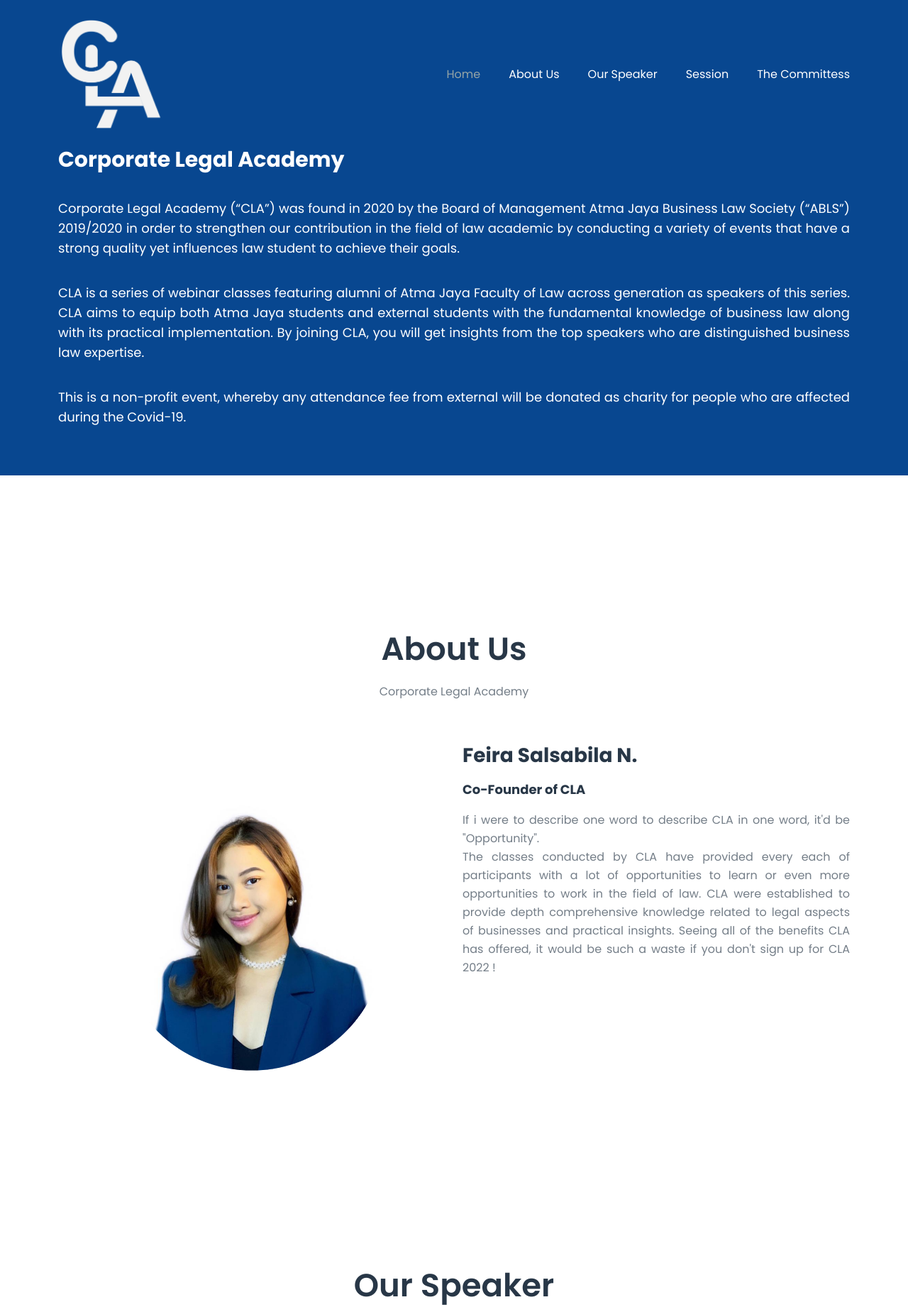
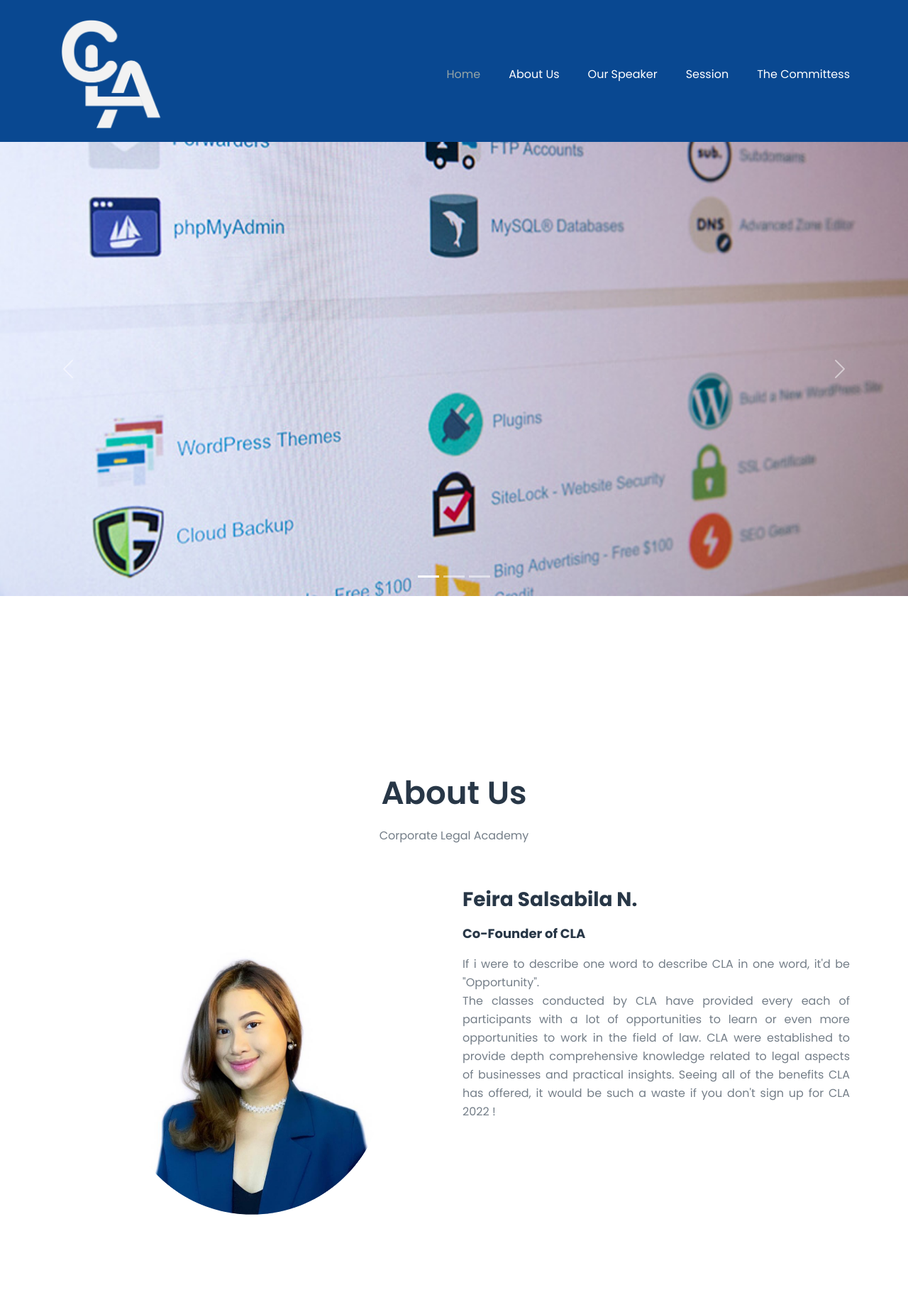
Before and after one commit to Tintapen/coprlegal, a CodeIgniter app: page /database/ in a window 1280 px wide. Shown: the top 1842 px of the page at 71% size. Run offline with CodeIgniter, Linux system fonts and the light colour scheme.

Commit message:
Merubah content menjadi slideshow

```diff
--- a/application/views/template/home.php
+++ b/application/views/template/home.php
@@ -1,19 +1,32 @@
 	<!--====== Home PART START ======-->
 	<section id="home" class="hero-area bg_cover">
-		<div class="container">
-			<div class="row align-items-center">
-				<div class="hero-content" style="text-align: justify;">
-					<h3 class="mb-30 wow fadeInUp" data-wow-delay=".2s">Corporate Legal Academy</h3>
-					<p class="wow fadeInUp" data-wow-delay=".4s">Corporate Legal Academy (“CLA”) was found in 2020 by the Board of Management Atma Jaya Business Law Society (“ABLS”) 2019/2020 in order to strengthen our contribution in the field of law academic by conducting a variety of events that have a strong quality yet influences law student to achieve their goals. </p>
-					<p>CLA is a series of webinar classes featuring alumni of Atma Jaya Faculty of Law across generation as speakers of this series. CLA aims to equip both Atma Jaya students and external students with the fundamental knowledge of business law along with its practical implementation. By joining CLA, you will get insights from the top speakers who are distinguished business law expertise.</p>
-					<p>This is a non-profit event, whereby any attendance fee from external will be donated as charity for people who are affected during the Covid-19.</p>
+		<!-- <div class="container"> -->
+		<div id="carouselExampleIndicators" class="carousel slide carousel-fade" data-bs-ride="carousel">
+			<div class="carousel-indicators">
+				<button type="button" data-bs-target="#carouselExampleIndicators" data-bs-slide-to="0" class="active" aria-current="true" aria-label="Slide 1"></button>
+				<button type="button" data-bs-target="#carouselExampleIndicators" data-bs-slide-to="1" aria-label="Slide 2"></button>
+				<button type="button" data-bs-target="#carouselExampleIndicators" data-bs-slide-to="2" aria-label="Slide 3"></button>
+			</div>
+			<div class="carousel-inner">
+				<div class="carousel-item active">
+					<img src="assets/images/blog/blog-1.jpg" class="w-100 d-block" alt="...">
+				</div>
+				<div class="carousel-item">
+					<img src="assets/images/blog/blog-2.jpg" class="w-100 d-block" alt="...">
+				</div>
+				<div class="carousel-item">
+					<img src="assets/images/blog/blog-3.jpg" class="w-100 d-block" alt="...">
 				</div>
 			</div>
-
+			<button class="carousel-control-prev" type="button" data-bs-target="#carouselExampleIndicators" data-bs-slide="prev">
+				<span class="carousel-control-prev-icon" aria-hidden="true"></span>
+				<span class="visually-hidden">Previous</span>
+			</button>
+			<button class="carousel-control-next" type="button" data-bs-target="#carouselExampleIndicators" data-bs-slide="next">
+				<span class="carousel-control-next-icon" aria-hidden="true"></span>
+				<span class="visually-hidden">Next</span>
+			</button>
 		</div>
-		<!--<div class="hero-left">
-			<img src="assets/images/hero-img.png" alt="">
-			<img src="assets/images/dot-shape.svg" alt="" class="shape">
-		</div>-->
+		<!-- </div> -->
 	</section>
 	<!--====== Home PART END ======-->
```
